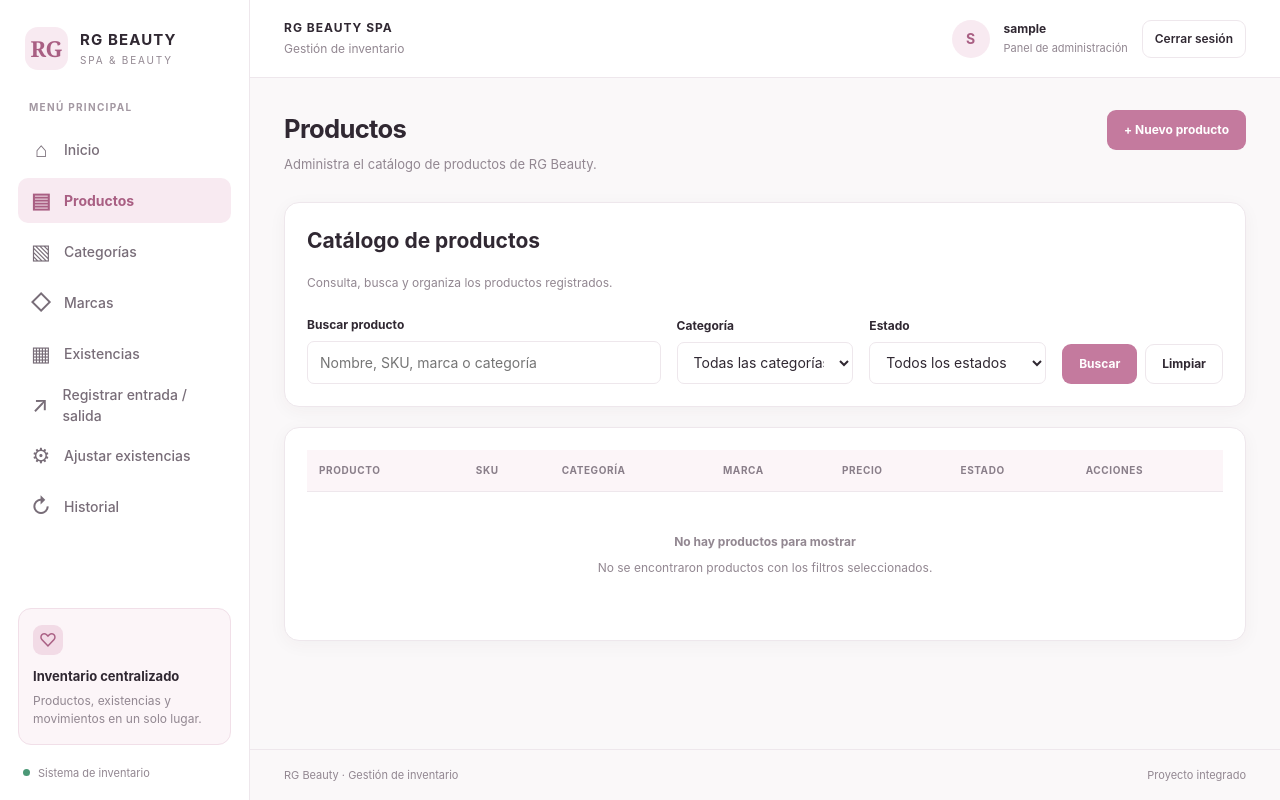
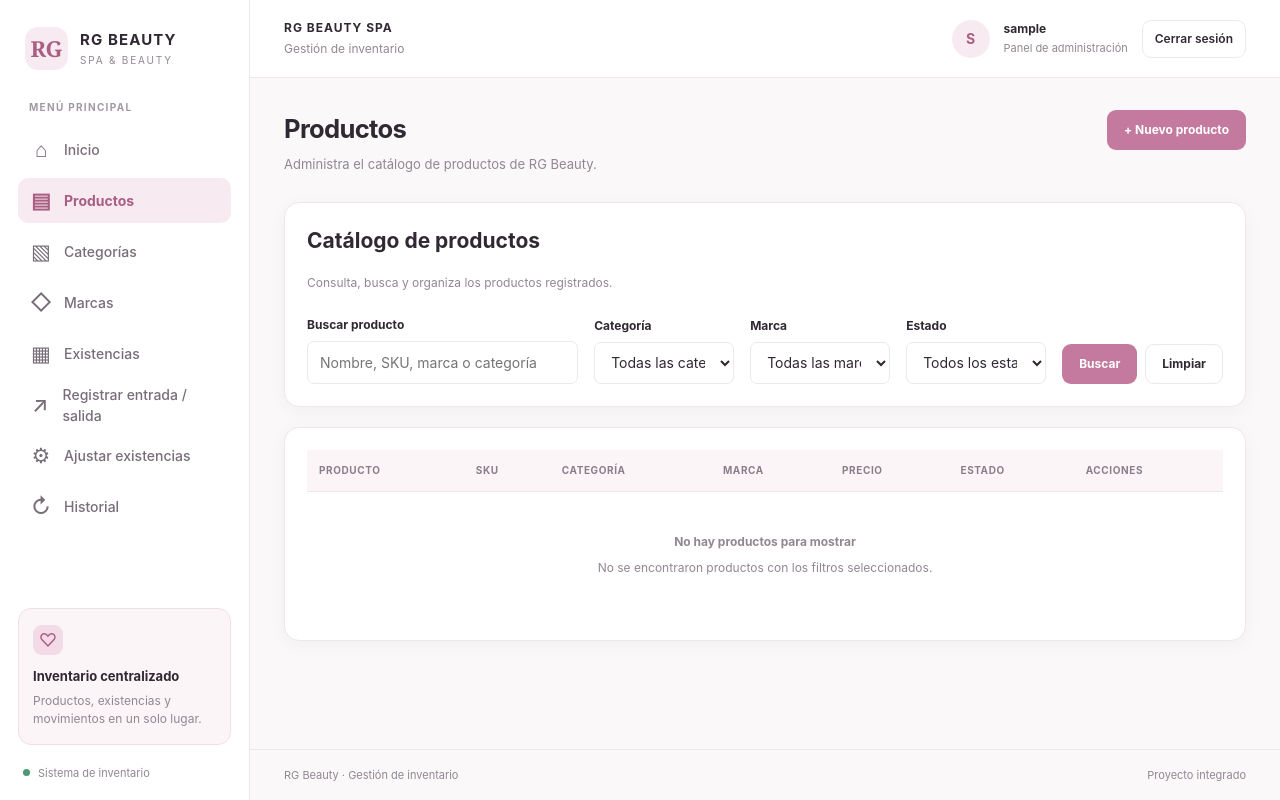
Before and after one commit to LuisAlberco1/rgbeauty-backend, a Django app: page /productos/ in a window 1280 px wide. Run offline with Django 5.2, Linux system fonts and the light colour scheme; the visitor is signed in with stand-in values (Sample User, id 1); data that the repository does not hold is empty.

Commit message:
filtro por marca

```diff
--- a/inventario/views.py
+++ b/inventario/views.py
@@ -24,6 +24,7 @@ def dashboard(request):
 def productos_lista(request):
     buscar = request.GET.get("buscar", "").strip()
     categoria_id = request.GET.get("categoria", "").strip()
+    marca_id = request.GET.get("marca", "").strip()
     estado = request.GET.get("estado", "").strip()
 
     productos = Producto.objects.select_related("categoria", "marca").prefetch_related(
@@ -42,17 +43,25 @@ def productos_lista(request):
             productos = productos.filter(categoria_id=int(categoria_id))
         else:
             productos = productos.none()
+    if marca_id:
+        if marca_id.isdigit():
+            productos = productos.filter(marca_id=int(marca_id))
+        else:
+            productos = productos.none()
     if estado == "activo":
         productos = productos.filter(activo=True)
     elif estado == "inactivo":
         productos = productos.filter(activo=False)
 
     categorias = CategoriaProducto.objects.filter(activo=True).order_by("nombre")
+    marcas = Marca.objects.all().order_by("nombre")
     return render(request, "inventario/productos_lista.html", {
         "productos": productos.order_by("nombre"),
         "categorias": categorias,
+        "marcas": marcas,
         "buscar": buscar,
         "categoria_seleccionada": categoria_id,
+        "marca_seleccionada": marca_id,
         "estado_seleccionado": estado,
     })
 
--- a/static/css/inventario/productos.css
+++ b/static/css/inventario/productos.css
@@ -1,5 +1,5 @@
 /* RG Beauty - estilos del catálogo de productos */
-.product-filters{display:grid;grid-template-columns:minmax(200px,2fr) minmax(150px,1fr) minmax(140px,1fr) auto;align-items:end;gap:16px;margin-top:24px}
+.product-filters{display:grid;grid-template-columns:minmax(200px,2fr) repeat(3,minmax(140px,1fr)) auto;align-items:end;gap:16px;margin-top:24px}
 .product-filters .form-group{margin-bottom:0}.filter-actions{display:flex;align-items:center;gap:8px;flex-wrap:wrap}.products-table-panel{margin-top:20px}
 .product-filters input,.product-filters select,.product-form input,.product-form select,.product-form textarea{box-sizing:border-box;width:100%;min-height:42px;padding:10px 12px;border:1px solid var(--border,#e5dce2);border-radius:7px;background:var(--surface,#fff);font:inherit;color:inherit}
 .product-filters input:focus,.product-filters select:focus,.product-form input:focus,.product-form select:focus,.product-form textarea:focus{outline:2px solid rgba(142,68,107,.2);border-color:var(--pink-dark,#8e446b)}
--- a/templates/inventario/productos_lista.html
+++ b/templates/inventario/productos_lista.html
@@ -35,6 +35,15 @@
                 <option value="">Todas las categorías</option>
                 {% for categoria in categorias %}
                 <option value="{{ categoria.pk }}" {% if categoria_seleccionada == categoria.pk|stringformat:"s" %}selected{% endif %}>{{ categoria.nombre }}</option>
+                {% endfor %}
+            </select>
+        </div>
+        <div class="form-group">
+            <label for="marca">Marca</label>
+            <select id="marca" name="marca">
+                <option value="">Todas las marcas</option>
+                {% for marca in marcas %}
+                <option value="{{ marca.pk }}" {% if marca_seleccionada == marca.pk|stringformat:"s" %}selected{% endif %}>{{ marca.nombre }}{% if not marca.activo %} (inactiva){% endif %}</option>
                 {% endfor %}
             </select>
         </div>
```
